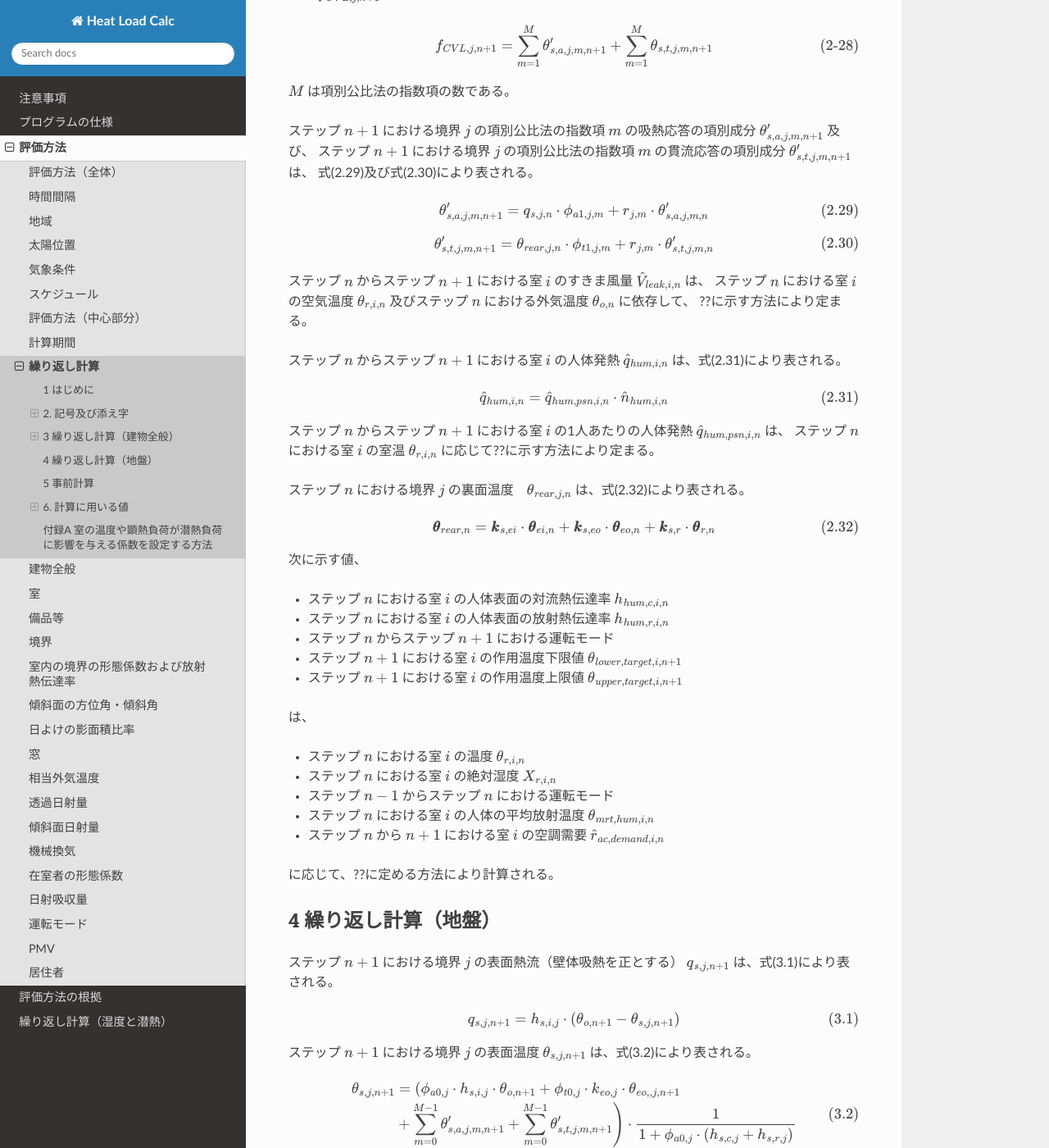
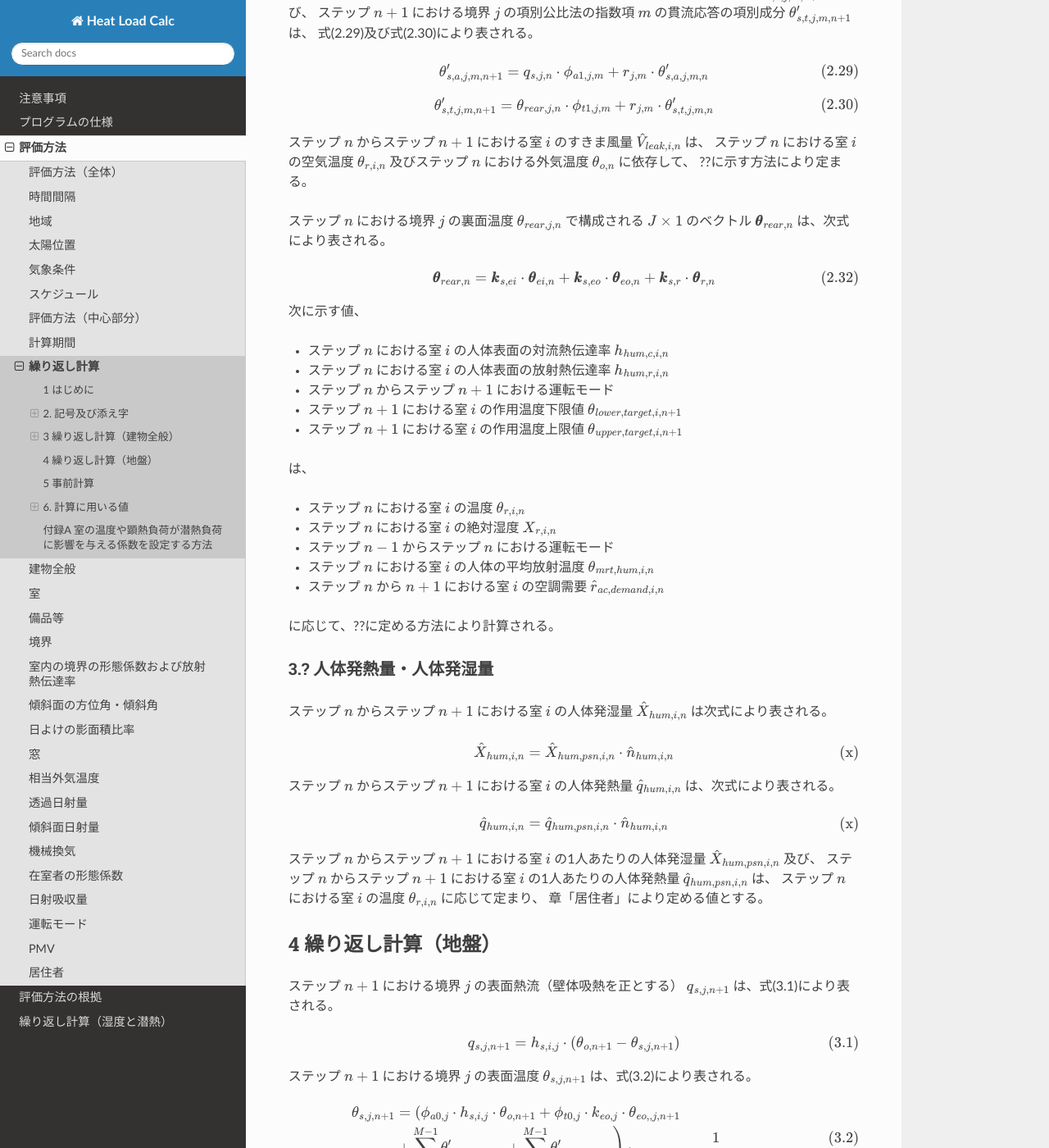
Before and after one commit to HC-Energy/hc-energy-doc-ja, a Sphinx documentation site: the page built from docs/source/contents/03_09_eval_sequence.rst, in a window 1280 px wide and 1400 px high, scrolled down 14390 px. Shown: the whole window at 82% size. Built offline with Sphinx 7.4.7 and the Read the Docs theme 3.1.0, drawn with Linux system fonts in a browser that asks for light colours; some of the changed text lies outside the part shown.

Commit message:
change order

```diff
--- a/docs/source/contents/03_09_eval_sequence.rst
+++ b/docs/source/contents/03_09_eval_sequence.rst
@@ -651,19 +651,6 @@
     \end{align*}
 
 
-ステップ |n| からステップ |n+1| における室 |i| の人体発湿 :math:`\hat{X}_{hum,i,n}` は、式(1.7)により表される。
-
-.. math::
-    :nowrap:
-
-    \begin{align*}
-        \hat{X}_{hum,i,n} = \hat{X}_{hum,psn,i,n} \cdot \hat{n}_{hum,i,n} \tag{1.7}
-    \end{align*}
-
-ステップ |n| からステップ |n+1| における室 |i| の1人あたりの人体発湿　:math:`\hat{X}_{hum,psn,i,n}` は、
-ステップ |n| における室 |i| の温度 :math:`\theta_{r,i,n}` に応じて定まり、
-その計算方法を????に示す。
-
 ^^^^^^^^^^^^^^^^^^^^^^^^^^^^^^^^^^^^^^^^^^^^^^^^^^^^^^^^^^^^^^^^^^^^^^^^^^^^^^^^^^^^^^^^^^^^^^^^^^^^^^^^^^^^^^^^^^^^^^^^
 3.2 温度と顕熱処理量
 ^^^^^^^^^^^^^^^^^^^^^^^^^^^^^^^^^^^^^^^^^^^^^^^^^^^^^^^^^^^^^^^^^^^^^^^^^^^^^^^^^^^^^^^^^^^^^^^^^^^^^^^^^^^^^^^^^^^^^^^^
@@ -1111,21 +1098,7 @@
 ステップ |n| における室 |i| の空気温度 :math:`\theta_{r,i,n}` 及びステップ |n| における外気温度 :math:`\theta_{o,n}` に依存して、
 ??に示す方法により定まる。
 
-ステップ |n| からステップ |n+1| における室 |i| の人体発熱 :math:`\hat{q}_{hum,i,n}` は、式(2.31)により表される。
-
-.. math::
-    :nowrap:
-
-    \begin{align*}
-        \hat{q}_{hum,i,n} = \hat{q}_{hum,psn,i,n} \cdot \hat{n}_{hum,i,n}
-        \tag{2.31}
-    \end{align*}
-
-ステップ |n| からステップ |n+1| における室 |i| の1人あたりの人体発熱 :math:`\hat{q}_{hum,psn,i,n}` は、
-ステップ |n| における室 |i| の室温 :math:`\theta_{r,i,n}` に応じて??に示す方法により定まる。
-
-
-ステップ |n| における境界 |j| の裏面温度　:math:`\theta_{rear,j,n}` は、式(2.32)により表される。
+ステップ |n| における境界 |j| の裏面温度 :math:`\theta_{rear,j,n}` で構成される :math:`J \times 1` のベクトル :math:`\pmb{\theta}_{rear,n}` は、次式により表される。
 
 .. math::
     :nowrap:
@@ -1152,6 +1125,33 @@
 * ステップ |n| から |n+1| における室 |i| の空調需要 :math:`\hat{r}_{ac,demand,i,n}`
 
 に応じて、??に定める方法により計算される。
+
+^^^^^^^^^^^^^^^^^^^^^^^^^^^^^^^^^^^^^^^^^^^^^^^^^^^^^^^^^^^^^^^^^^^^^^^^^^^^^^^^^^^^^^^^^^^^^^^^^^^^^^^^^^^^^^^^^^^^^^^^
+3.? 人体発熱量・人体発湿量
+^^^^^^^^^^^^^^^^^^^^^^^^^^^^^^^^^^^^^^^^^^^^^^^^^^^^^^^^^^^^^^^^^^^^^^^^^^^^^^^^^^^^^^^^^^^^^^^^^^^^^^^^^^^^^^^^^^^^^^^^
+
+ステップ |n| からステップ |n+1| における室 |i| の人体発湿量 :math:`\hat{X}_{hum,i,n}` は次式により表される。
+
+.. math::
+    :nowrap:
+
+    \begin{align*}
+        \hat{X}_{hum,i,n} = \hat{X}_{hum,psn,i,n} \cdot \hat{n}_{hum,i,n} \tag{x}
+    \end{align*}
+
+ステップ |n| からステップ |n+1| における室 |i| の人体発熱量 :math:`\hat{q}_{hum,i,n}` は、次式により表される。
+
+.. math::
+    :nowrap:
+
+    \begin{align*}
+        \hat{q}_{hum,i,n} = \hat{q}_{hum,psn,i,n} \cdot \hat{n}_{hum,i,n} \tag{x}
+    \end{align*}
+
+ステップ |n| からステップ |n+1| における室 |i| の1人あたりの人体発湿量 :math:`\hat{X}_{hum,psn,i,n}` 及び、
+ステップ |n| からステップ |n+1| における室 |i| の1人あたりの人体発熱量 :math:`\hat{q}_{hum,psn,i,n}` は、
+ステップ |n| における室 |i| の温度 :math:`\theta_{r,i,n}` に応じて定まり、
+章「居住者」により定める値とする。
 
 ------------------------------------------------------------------------------------------------------------------------
 4 繰り返し計算（地盤）
@@ -1348,9 +1348,9 @@
 
     1. 境界の数 :math:`n_b`
     2. 室 |i| と境界 |j| の関係を表す係数（境界jから室iへの変換） :math:`p_{i,j}`
-    3. 境界 |j| の面積, |m2|, :math:`A_{s,j}`
-    4. 境界 |j| の室内側表面放射熱伝達率, W / ( |m2| K ) :math:`h_{s,r,j}`
-    5. 境界 |j| の室内側表面対流熱伝達率, W / ( |m2| K ) :math:`h_{s,c,j}`
+    3. 境界 |j| の面積 :math:`A_{s,j}`, |m2|
+    4. 境界 |j| の室内側表面放射熱伝達率 :math:`h_{s,r,j}`, W / ( |m2| K )
+    5. 境界 |j| の室内側表面対流熱伝達率 :math:`h_{s,c,j}`, W / ( |m2| K )
     6. 地盤の数 :math:`n_{ground}`
     7. 境界 |j| が床か否か :math:`B_{floor,j}`
     8. 境界 |j| が地盤か否か :math:`B_{ground,j}`
@@ -1358,15 +1358,15 @@
     10. 境界 |j| の温度差係数 :math:`k_{eo,j}`
     11. 境界 |j| の裏面温度に室の空気温度が与える影響 :math:`k_{s,r,j}`
     12. 境界 |j| の室内侵入日射の吸収の有無 :math:`B_{s,sol,abs,j}`
-    13. 境界 |j| の熱損失係数（U値）, W / (|m2| K ), :math:`U_j`
-    14. 境界 |j| の透過外気温度, ℃ :math:`\theta_{o,eqv,j,n}`
-    15. 境界 |j| の侵入日射量, W :math:`q_{trs,sol,j,n}`
-    16. 境界 |j| の室内側長波長放射率, -, :math:`\varepsilon_{r,j}`
-    17. 境界 |j| の項別公比法の指数項 |m| の公比, -, :math:`r_{j,m}`
-    18. 境界 |j| の吸熱応答係数の初項, |m2| K / W, :math:`\phi_{a0,j}`
-    19. 境界 |j| の項別公比法の指数項 |m| の吸熱応答係数, |m2| K / W, :math:`\phi_{a1,j,m}`
-    20. 境界 |j| の貫流応答係数の初項, -, :math:`\phi_{t0,j}`
-    21. 境界 |j| の項別公比法の指数項 |m| の貫流応答係数, -, :math:`\phi_{t1,j,m}`
+    13. 境界 |j| の熱損失係数（U値） :math:`U_j`, W / (|m2| K )
+    14. ステップ |n| における境界 |j| の等価外気温度 :math:`\theta_{o,eqv,j,n}`, deg. C
+    15. ステップ |n| における境界 |j| の侵入日射量 :math:`q_{trs,sol,j,n}`, W
+    16. 境界 |j| の室内側長波長放射率 :math:`\varepsilon_{r,j}`, -
+    17. 境界 |j| の項別公比法の指数項 |m| の公比 :math:`r_{j,m}`, -
+    18. 境界 |j| の吸熱応答係数の初項 :math:`\phi_{a0,j}`, |m2| K / W
+    19. 境界 |j| の項別公比法の指数項 |m| の吸熱応答係数 :math:`\phi_{a1,j,m}`, |m2| K / W
+    20. 境界 |j| の貫流応答係数の初項 :math:`\phi_{t0,j}`, -
+    21. 境界 |j| の項別公比法の指数項 |m| の貫流応答係数 :math:`\phi_{t1,j,m}`, -
 
 ^^^^^^^^^^^^^^^^^^^^^^^^^^^^^^^^^^^^^^^^^^^^^^^^^^^^^^^^^^^^^^^^^^^^^^^^^^^^^^^^^^^^^^^^^^^^^^^^^^^^^^^^^^^^^^^^^^^^^^^^
 6. 室に関する値
```
